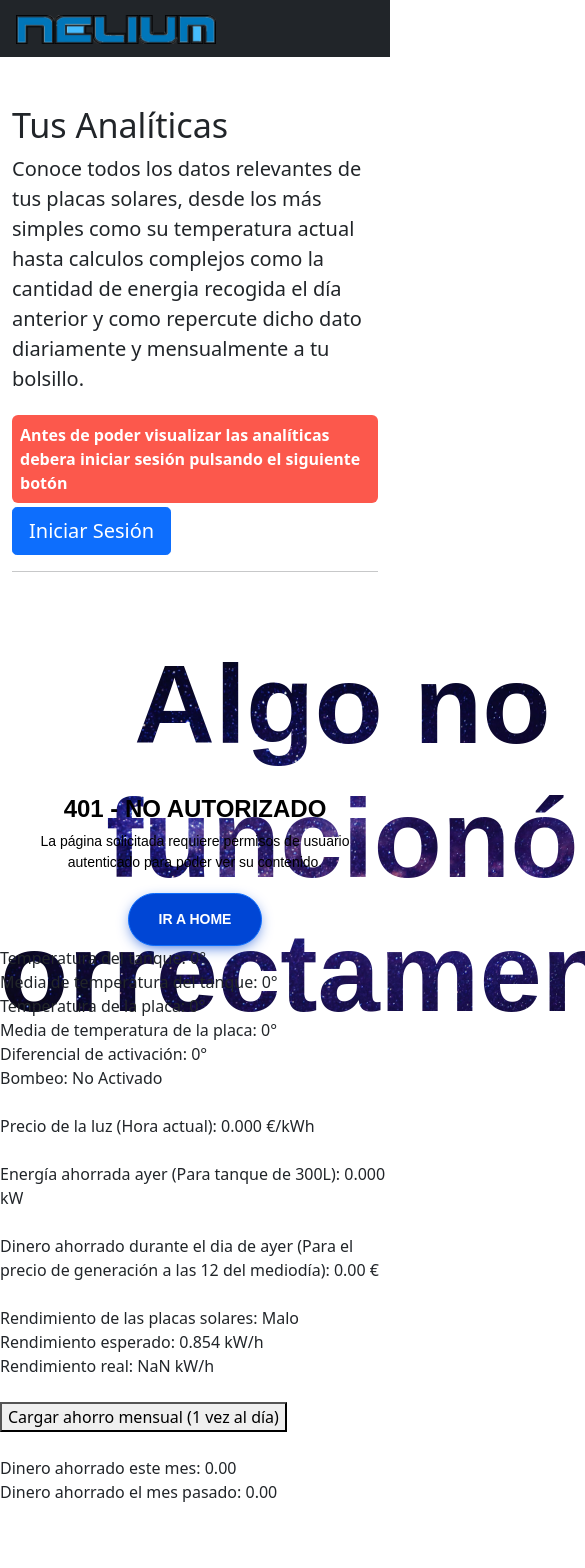
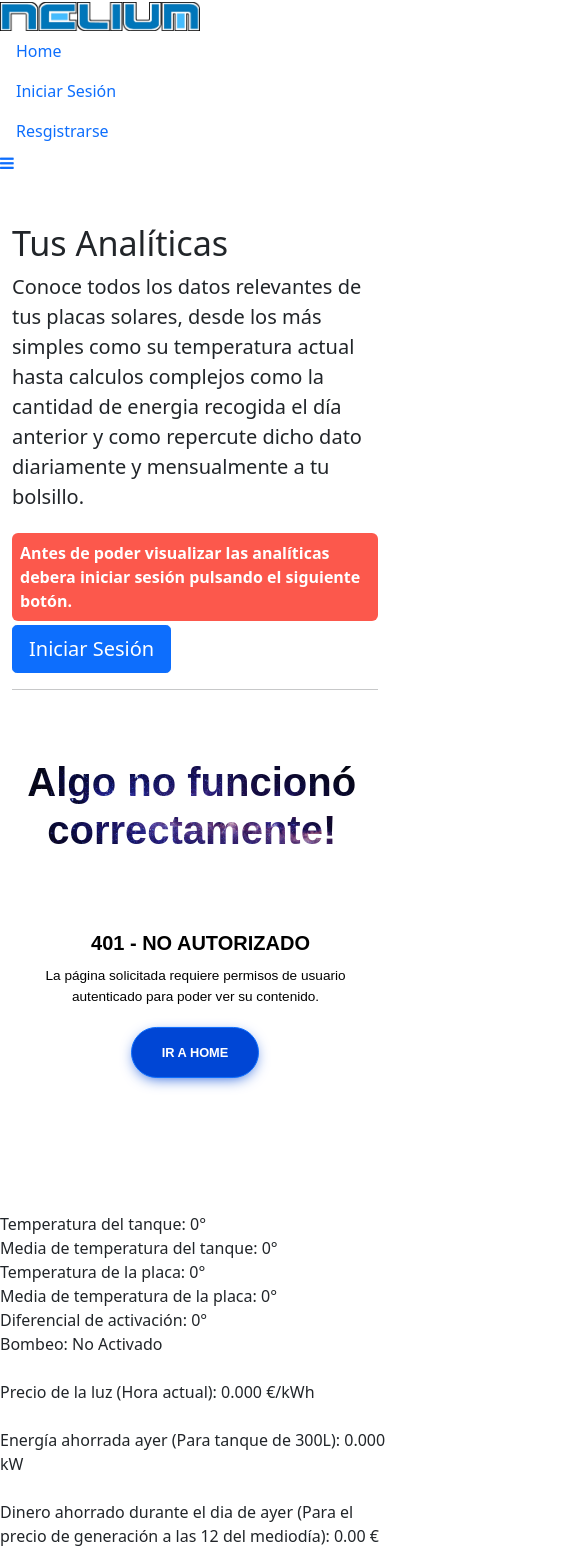
Before and after one commit to Pabcargam/TFG, a React (Create React App) app in the folder frontend/: page /analytics in a window 390 px wide. Shown: the top 1568 px of the page, 585 px wide, since content can reach past the window. Before the commit the page ends 1504 px from the top, so only its background shows below. Built offline with nearby package versions, Linux system fonts and the light colour scheme; no server answers.

Commit message:
Depuración 'responsive' en las distintas vistas y menus de la web

```diff
--- a/frontend/src/components/404NotFound.js
+++ b/frontend/src/components/404NotFound.js
@@ -6,7 +6,7 @@ const notFound = () => (
     <div id='notfound'>
         <div className='notfound'>
             <div className='notfound-404'>
-                <h1>Oops!</h1>
+                <h3>Oops!</h3>
             </div>
             <h2>404 - Página no encontrada</h2>
             <p>La página solicitada puede haber sido borrada, haber sufrido un cambio de nombre o estar temporalmente no disponible.</p>
--- a/frontend/src/components/Maintenance.js
+++ b/frontend/src/components/Maintenance.js
@@ -37,7 +37,8 @@ const Application_maintenance = () => {
         setSeconds(secondsCalculation);
 
         /* If the count down is finished, refresh the page
-        if (distance === 0) {
+        if (distance < 0) {
+            clearInterval(x);
             window.location.reload(true);
         }
         */
@@ -68,25 +69,24 @@ const Application_maintenance = () => {
                 <div className='row'>
                     <div className='column' id='column_left'>
                         <div className='alert_warning'>
-                            <strong> Aplicación en estado de mantenimiento, espere hasta que esta vuelva a estar operativa. El tiempo restante aproximado es: {hours} h {minutes} m {seconds} s
-                            </strong>
+                            <strong> Aplicación en estado de mantenimiento, espere hasta que esta vuelva a estar operativa. </strong>
                         </div>
                     </div>
 
                     <div className='column' id='column_right'>
-                        <Link className='btn btn-primary btn-lg' to='/login' role='button'>Iniciar Sesión</Link>
+                        <Link className='btn btn-primary btn-lg' to='/' role='button'>Home</Link>
                     </div>
                 </div>
             </div>
             <hr classNameName='my-4' />
 
-            <div id='maintenance'>
-                <div className='maintenance'>
-                    <div className='maintenance_Alert'>
+            <div id='notfound'>
+                <div className='notfound'>
+                    <div className='notfound-404'>
                         <h1>Mantenimiento de la aplicación en proceso!</h1>
                     </div>
                     <h2>Tiempo restante de mantenimiento: {hours} h {minutes} m {seconds} s</h2>
-                    <p>La página solicitada requiere permisos de usuario autenticado para poder ver su contenido.</p>
+                    <p>La página se refrescará automaticamente, en caso de no hacerlo actualice de forma manual cuando la cuenta atrás termine.</p>
                     <a className='btn btn-primary btn-lg' href='/analytics' role='button'>Actualizar</a>
                 </div>
             </div>
--- a/frontend/src/components/Navbar.js
+++ b/frontend/src/components/Navbar.js
@@ -7,30 +7,63 @@ import neliumImage from '../assets/NeliumTransparente.jpg';
 
 const Navbar = ({ logout, isAuthenticated }) => {
 
+    function myFunction() {
+        var x = document.getElementById("myTopnav");
+        if (x.className === "topnav") {
+          x.className += " responsive";
+        } else {
+          x.className = "topnav";
+        }
+      }
+
     const linksInvitados = () => (
+
         <Fragment>
+            <Link className='nav-link' to='/login'>Iniciar Sesión</Link>
+            <Link className='nav-link' to='/signup'>Resgistrarse</Link>
+        </Fragment>
+
+        /*<Fragment>
             <li className='nav-item'>
                 <Link className='nav-link' to='/login'>Iniciar Sesión</Link>
             </li>
             <li className='nav-item'>
                 <Link className='nav-link' to='/signup'>Resgistrarse</Link>
             </li>
-        </Fragment>
+        </Fragment>*/
     );
 
     const linksAutenticados = () => (
+
         <Fragment>
+            <Link className='nav-link' to='/analytics'>Analíticas</Link>
+            <Link className='nav-link' to='/' onClick={logout}>Cerrar Sesión</Link>
+        </Fragment>
+
+        /*<Fragment>
             <li className='nav-item'>
                 <Link className='nav-link' to='/analytics'>Analíticas</Link>
             </li>
             <li className='nav-item'>
                 <Link className='nav-link' to='/' onClick={logout}>Cerrar Sesión</Link>
             </li>
-        </Fragment>
+        </Fragment>*/
     );
 
     return (
-        <Fragment>
+
+        <div class='topnav' id='myTopnav'>
+            <link rel='stylesheet' href='https://cdnjs.cloudflare.com/ajax/libs/font-awesome/4.7.0/css/font-awesome.min.css'></link>
+            <Link className='navbar-brand' to='/'><img src={neliumImage} alt='Nelium Analytics' width='200px' height='100%'/></Link>
+            <Link className='nav-link' to='/'> Home </Link>
+            {isAuthenticated ? linksAutenticados() : linksInvitados()}
+            <a href='javascript:void(0);' class='icon' onclick={myFunction}>
+                <i class="fa fa-bars"></i>
+            </a>
+        </div>
+
+        /*<Fragment>
+            <link rel='stylesheet' href='https://cdnjs.cloudflare.com/ajax/libs/font-awesome/4.7.0/css/font-awesome.min.css'></link>
             <nav className='navbar navbar-expand-lg navbar-dark bg-dark px-3' >
                 <Link className='navbar-brand' to='/'><img src={neliumImage} alt='Nelium Analytics' width='200px' height='100%'/></Link>
                 <div className='collapse navbar-collapse' id='navbarNav'>
@@ -43,7 +76,7 @@ const Navbar = ({ logout, isAuthenticated }) => {
                 </div>
             </nav>
             <Alert />
-        </Fragment>
+        </Fragment>*/
     );
 };
 
--- a/frontend/src/containers/Analytics.js
+++ b/frontend/src/containers/Analytics.js
@@ -348,7 +348,7 @@ const Analytics = ({ isAuthenticated }) => {
                         <div className='row'>
                             <div className='column' id='column_left'>
                                 <div className='alert_danger'>
-                                    <strong> Antes de poder visualizar las analíticas debera iniciar sesión pulsando el siguiente botón </strong>
+                                    <strong> Antes de poder visualizar las analíticas debera iniciar sesión pulsando el siguiente botón. </strong>
                                 </div>
                             </div>
 
@@ -359,9 +359,9 @@ const Analytics = ({ isAuthenticated }) => {
                     </div>
                     <hr classNameName='my-4' />
 
-                    <div id='not_Authenticated'>
-                        <div className='not_Autheticated'>
-                            <div className='not_Autheticated_Alert'>
+                    <div id='notfound'>
+                        <div className='notfound'>
+                            <div className='notfound-404'>
                                 <h1>Algo no funcionó correctamente!</h1>
                             </div>
                             <h2>401 - No Autorizado</h2>
--- a/frontend/src/styles/analytics.css
+++ b/frontend/src/styles/analytics.css
@@ -47,68 +47,79 @@
           box-sizing: border-box;
 }
 
-#not_Autheticated {
+#notfound {
   position: relative;
-  height: 100vh;
+  height: 60vh;
 }
 
-#not_Autheticated .not_Autheticated {
+#notfound .notfound {
   position: absolute;
   left: 50%;
-  top: 42%;
+  top: 47%;
   -webkit-transform: translate(-50%, -50%);
       -ms-transform: translate(-50%, -50%);
           transform: translate(-50%, -50%);
 }
 
-.not_Autheticated {
-  max-width: 100%;
-  width: 100%;
+.notfound {
+  max-width: 410px;
   text-align: center;
 }
 
-.not_Autheticated .not_Autheticated_Alert {
+.notfound .notfound-404 {
   height: 280px;
   position: relative;
   z-index: -1;
 }
 
-.not_Autheticated .not_Autheticated_Alert h1 {
+.notfound .notfound-404 h1 {
   font-family: 'Montserrat', sans-serif;
   font-size: 100px;
-  margin-top: 50px;
+  margin-top: 0px;
   font-weight: 700;
   position: absolute;
-  left: 35%;
-  -webkit-transform: translateX(-25%);
-      -ms-transform: translateX(-25%);
-          transform: translateX(-25%);
-    background: url('../assets/bg.jpg') no-repeat;
+  left: 50%;
+  -webkit-transform: translateX(-50%);
+      -ms-transform: translateX(-50%);
+          transform: translateX(-50%);
+  background: url('../assets/bg.jpg') no-repeat;
   -webkit-background-clip: text;
   -webkit-text-fill-color: transparent;
   background-size: cover;
   background-position: center;
+  width: 200%;
 }
 
-.not_Autheticated h2 {
+
+.notfound h2 {
   font-family: 'Montserrat', sans-serif;
   color: #000;
   font-size: 24px;
   font-weight: 700;
   text-transform: uppercase;
-  margin-top: 65px;
+  margin-top: 118px;
+  width: 200%;
+  left: 25%;
+  -webkit-transform: translateX(-25%);
+      -ms-transform: translateX(-25%);
+          transform: translateX(-25%);
 }
 
-.not_Autheticated p {
+.notfound p {
   font-family: 'Montserrat', sans-serif;
   color: #000;
   font-size: 14px;
   font-weight: 400;
   margin-bottom: 20px;
   margin-top: 0px;
+  width: 200%;
+  left: 25%;
+  -webkit-transform: translateX(-25%);
+      -ms-transform: translateX(-25%);
+          transform: translateX(-25%);
 }
 
-.not_Autheticated a {
+.notfound a {
   font-family: 'Montserrat', sans-serif;
   font-size: 14px;
   text-decoration: none;
@@ -123,11 +134,41 @@
           box-shadow: 0px 4px 15px -5px #0046d5;
 }
 
+
 @media only screen and (max-width: 767px) {
-    .not_Autheticated .not_Autheticated_Alert {
-      height: 142px;
+
+    #notfound .notfound {
+      top: 42%;
     }
-    .not_Autheticated .not_Autheticated_Alert h1 {
-      font-size: 112px;
+    .notfound .notfound-404 {
+      height: 100px;
+    }
+    .notfound .notfound-404 h1 {
+      font-size: 250%;
+      -webkit-transform: translateX(-51%);
+          -ms-transform: translateX(-51%);
+              transform: translateX(-51%);
+      width: 90%;
+    }
+    .notfound h2 {
+      font-size: 125%;
+      margin-top: 20%;
+      width: 103%;
+      left: 50%;
+      -webkit-transform: translateX(+0%);
+          -ms-transform: translateX(+0%);
+              transform: translateX(+0%);
+    }
+    .notfound p {
+      font-size: 85%;
+      margin-top: 3%;
+      width: 85%;
+      left: 50%;
+      -webkit-transform: translateX(+9%);
+          -ms-transform: translateX(+9%);
+              transform: translateX(+9%);
+    }
+    .notfound a {
+      font-size: 80%;
     }
 }
--- a/frontend/src/styles/maintenance.css
+++ b/frontend/src/styles/maintenance.css
@@ -33,68 +33,79 @@
             box-sizing: border-box;
   }
 
-#maintenance {
+  #notfound {
     position: relative;
-    height: 70vh;
+    height: 60vh;
   }
 
-#maintenance .maintenance {
+  #notfound .notfound {
     position: absolute;
     left: 50%;
-    top: 42%;
+    top: 47%;
     -webkit-transform: translate(-50%, -50%);
         -ms-transform: translate(-50%, -50%);
             transform: translate(-50%, -50%);
   }
 
-.maintenance {
-    max-width: 100%;
-    width: 100%;
+  .notfound {
+    max-width: 410px;
     text-align: center;
   }
 
-.maintenance .maintenance_Alert {
+  .notfound .notfound-404 {
     height: 280px;
     position: relative;
     z-index: -1;
   }
 
-.maintenance .maintenance_Alert h1 {
+  .notfound .notfound-404 h1 {
     font-family: 'Montserrat', sans-serif;
     font-size: 100px;
     margin-top: 0px;
     font-weight: 700;
     position: absolute;
-    left: 35%;
-    -webkit-transform: translateX(-25%);
-        -ms-transform: translateX(-25%);
-            transform: translateX(-25%);
+    left: 50%;
+    -webkit-transform: translateX(-50%);
+        -ms-transform: translateX(-50%);
+            transform: translateX(-50%);
     background: url('../assets/bg.jpg') no-repeat;
     -webkit-background-clip: text;
     -webkit-text-fill-color: transparent;
     background-size: cover;
     background-position: center;
+    width: 200%;
   }
 
-.maintenance h2 {
+
+  .notfound h2 {
     font-family: 'Montserrat', sans-serif;
     color: #000;
     font-size: 24px;
     font-weight: 700;
     text-transform: uppercase;
-    margin-top: 120px;
+    margin-top: 118px;
+    width: 200%;
+    left: 25%;
+    -webkit-transform: translateX(-25%);
+        -ms-transform: translateX(-25%);
+            transform: translateX(-25%);
   }
 
-.maintenance p {
+  .notfound p {
     font-family: 'Montserrat', sans-serif;
     color: #000;
     font-size: 14px;
     font-weight: 400;
     margin-bottom: 20px;
     margin-top: 0px;
+    width: 200%;
+    left: 25%;
+    -webkit-transform: translateX(-25%);
+        -ms-transform: translateX(-25%);
+            transform: translateX(-25%);
   }
 
-.maintenance a {
+  .notfound a {
     font-family: 'Montserrat', sans-serif;
     font-size: 14px;
     text-decoration: none;
@@ -109,11 +120,41 @@
             box-shadow: 0px 4px 15px -5px #0046d5;
   }
 
+
   @media only screen and (max-width: 767px) {
-      .maintenance .maintenance_Alert {
-        height: 142px;
+
+      #notfound .notfound {
+        top: 42%;
       }
-      .maintenance .maintenance h1 {
-        font-size: 112px;
+      .notfound .notfound-404 {
+        height: 100px;
+      }
+      .notfound .notfound-404 h1 {
+        font-size: 250%;
+        -webkit-transform: translateX(-51%);
+            -ms-transform: translateX(-51%);
+                transform: translateX(-51%);
+        width: 90%;
+      }
+      .notfound h2 {
+        font-size: 125%;
+        margin-top: 20%;
+        width: 103%;
+        left: 50%;
+        -webkit-transform: translateX(+0%);
+            -ms-transform: translateX(+0%);
+                transform: translateX(+0%);
+      }
+      .notfound p {
+        font-size: 85%;
+        margin-top: 3%;
+        width: 85%;
+        left: 50%;
+        -webkit-transform: translateX(+9%);
+            -ms-transform: translateX(+9%);
+                transform: translateX(+9%);
+      }
+      .notfound a {
+        font-size: 80%;
       }
   }
--- a/frontend/src/styles/notFoundStyle.css
+++ b/frontend/src/styles/notFoundStyle.css
@@ -56,6 +56,23 @@
     margin-top: 68px;
   }
 
+  .notfound .notfound-404 h3 {
+    font-family: 'Montserrat', sans-serif;
+    font-size: 230px;
+    margin-top: 100px;
+    font-weight: 900;
+    position: absolute;
+    left: 50%;
+    -webkit-transform: translateX(-50%);
+        -ms-transform: translateX(-50%);
+            transform: translateX(-50%);
+    background: url('../assets/bg.jpg') no-repeat;
+    -webkit-background-clip: text;
+    -webkit-text-fill-color: transparent;
+    background-size: cover;
+    background-position: center;
+  }
+
   .notfound p {
     font-family: 'Montserrat', sans-serif;
     color: #000;
@@ -88,4 +105,8 @@
       .notfound .notfound-404 h1 {
         font-size: 112px;
       }
+      .notfound .notfound-404 h3 {
+        font-size: 112px;
+        margin-top: 10px;
+      }
   }
```
Lines whose indentation alone changed are shown as unchanged.
